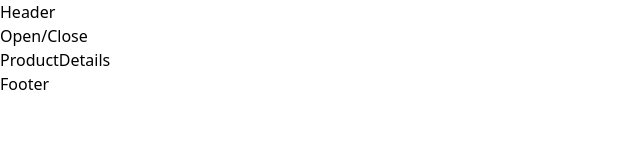
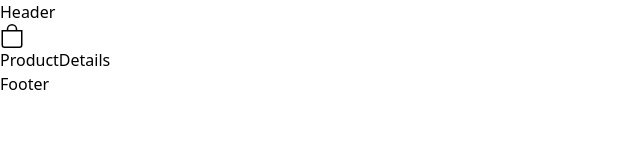
Before and after one commit to umerfayyaz97/React-fakeStoreAPI, a React (Create React App) app: page /product/1 in a window 1280 px wide. Shown: the top 160 px of the page, without its empty margins (0-640 px from the left). Built offline with nearby package versions, Linux system fonts and the light colour scheme; no server answers.

Commit message:
Side bar

```diff
--- a/src/Components/Header.js
+++ b/src/Components/Header.js
@@ -1,12 +1,18 @@
 import React, { useContext } from "react";
 import { SidebarContext } from "../Context/SidebarContext";
+import { BsBag } from "react-icons/bs";
 
 const Header = () => {
   const { isOpen, setIsOpen } = useContext(SidebarContext);
   return (
     <div>
       <div>Header</div>
-      <div onClick={() => setIsOpen(!isOpen)}>Open/Close</div>
+      <div
+        onClick={() => setIsOpen(!isOpen)}
+        className="relative flex cursor-pointer"
+      >
+        <BsBag className="text-2xl" />
+      </div>
     </div>
   );
 };
--- a/src/Pages/SideBar.js
+++ b/src/Pages/SideBar.js
@@ -6,14 +6,22 @@ import CartItem from "../Components/CartItem";
 import { SidebarContext } from "../Context/SidebarContext";
 
 const SideBar = () => {
-  const { isOpen, handleOpen } = useContext(SidebarContext);
+  const { isOpen, handleClose } = useContext(SidebarContext);
   return (
     <div
       className={`${
         isOpen ? "right-0" : "-right-full"
       } fixed top-0 w-full h-full bg-white shadow-2xl md:w-[35vw] xl:max-w-[30vw] transition-all duration-300 z-20 px-4 lg:px-[35px]`}
     >
-      SideBar
+      <div className="flex items-center justify-between py-6 border-b">
+        <div className="text-sm font-semibold uppercase">Shopping Bag (0)</div>
+        <div
+          className="flex items-center justify-center w-8 h-8 cursor-pointer"
+          onClick={handleClose}
+        >
+          <IoMdArrowForward className="text-2xl" />
+        </div>
+      </div>
     </div>
   );
 };
```
